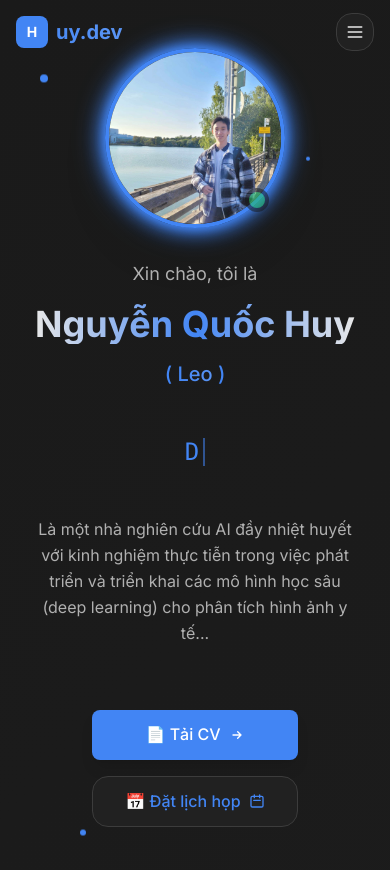
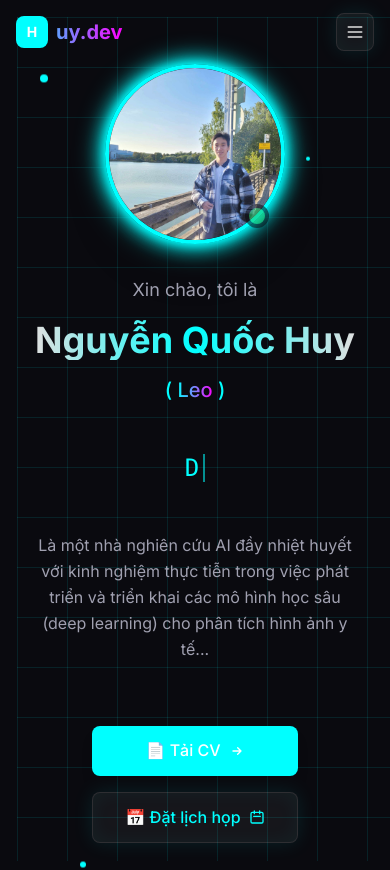
Before and after one commit to NguyenHuy190303/Portfolio, a Next.js app in the folder portfolio/: page / in a window 390 px wide. Shown: the top 870 px of the page. Built offline with nearby package versions, Linux system fonts and the light colour scheme.

Commit message:
feat: implement comprehensive cyberpunk theme with animations and effects
Complete CSS transformation from basic dark theme to cyberpunk aesthetic with neon colors, matrix rain effects, holographic animations, glassmorphism, and responsive design enhancements.

```diff
--- a/portfolio/src/app/globals.css
+++ b/portfolio/src/app/globals.css
@@ -3,67 +3,291 @@
 @tailwind utilities;
 
 :root {
-  /* Google/Obsidian inspired dark theme */
-  --background: #1a1a1a;
-  --background-secondary: #242424;
-  --background-tertiary: #2f2f2f;
-  --foreground: #e8e8e8;
-  --foreground-secondary: #b0b0b0;
-  --accent: #4285f4;
-  --accent-hover: #5a95f5;
-  --border: #3c3c3c;
-  --card-bg: rgba(36, 36, 36, 0.8);
-  --gradient-start: #1a1a1a;
-  --gradient-end: #242424;
+  /* Cyberpunk Color Palette */
+  --background: #0a0a0f;
+  --background-secondary: #121218;
+  --background-tertiary: #1a1a24;
+  --foreground: #e0e0e0;
+  --foreground-secondary: #a0a0b0;
+  --accent: #00ffff; /* Neon cyan */
+  --accent-hover: #ff00ff; /* Neon magenta */
+  --accent-secondary: #00ff41; /* Matrix green */
+  --accent-tertiary: #ff0080; /* Hot pink */
+  --border: #333344;
+  --glow-cyan: #00ffff;
+  --glow-pink: #ff00ff;
+  --glow-green: #00ff41;
+}
+
+* {
+  margin: 0;
+  padding: 0;
+  box-sizing: border-box;
+}
+
+html {
+  scroll-behavior: smooth;
 }
 
 body {
-  background: linear-gradient(135deg, var(--gradient-start) 0%, var(--gradient-end) 100%);
+  font-family: 'Inter', 'Courier New', monospace;
+  background: var(--background);
   color: var(--foreground);
-  font-family: 'Inter', 'Segoe UI', Tahoma, Geneva, Verdana, sans-serif;
-  min-height: 100vh;
   line-height: 1.6;
+  overflow-x: hidden;
 }
 
-/* Custom scrollbar */
+/* Cyberpunk Grid Background */
+body::before {
+  content: '';
+  position: fixed;
+  top: 0;
+  left: 0;
+  width: 100%;
+  height: 100%;
+  background-image:
+    linear-gradient(rgba(0, 255, 255, 0.1) 1px, transparent 1px),
+    linear-gradient(90deg, rgba(0, 255, 255, 0.1) 1px, transparent 1px);
+  background-size: 50px 50px;
+  z-index: -1;
+  animation: grid-move 20s linear infinite;
+}
+
+@keyframes grid-move {
+  0% { transform: translate(0, 0); }
+  100% { transform: translate(50px, 50px); }
+}
+
+/* Section styling */
+.section-padding {
+  padding: 4rem 1rem;
+}
+
+@media (min-width: 768px) {
+  .section-padding {
+    padding: 6rem 2rem;
+  }
+}
+
+/* Glass effect for cyberpunk */
+.glass-effect {
+  background: rgba(255, 255, 255, 0.05);
+  backdrop-filter: blur(10px);
+  border: 1px solid rgba(255, 255, 255, 0.1);
+  box-shadow:
+    0 0 20px rgba(0, 255, 255, 0.1),
+    inset 0 0 20px rgba(0, 255, 255, 0.05);
+}
+
+/* Cyberpunk Animations */
+@keyframes neon-glow {
+  0%, 100% {
+    box-shadow:
+      0 0 5px var(--glow-cyan),
+      0 0 10px var(--glow-cyan),
+      0 0 15px var(--glow-cyan);
+  }
+  50% {
+    box-shadow:
+      0 0 10px var(--glow-cyan),
+      0 0 20px var(--glow-cyan),
+      0 0 30px var(--glow-cyan);
+  }
+}
+
+@keyframes neon-flicker {
+  0%, 100% { opacity: 1; }
+  50% { opacity: 0.8; }
+  75% { opacity: 0.9; }
+}
+
+@keyframes cyber-float {
+  0%, 100% { transform: translateY(0px) rotate(0deg); }
+  33% { transform: translateY(-10px) rotate(1deg); }
+  66% { transform: translateY(5px) rotate(-1deg); }
+}
+
+@keyframes matrix-rain {
+  0% { transform: translateY(-100vh); opacity: 0; }
+  10% { opacity: 1; }
+  90% { opacity: 1; }
+  100% { transform: translateY(100vh); opacity: 0; }
+}
+
+@keyframes hologram {
+  0%, 100% {
+    transform: translateX(0px);
+    filter: hue-rotate(0deg);
+  }
+  25% {
+    transform: translateX(2px);
+    filter: hue-rotate(90deg);
+  }
+  50% {
+    transform: translateX(-1px);
+    filter: hue-rotate(180deg);
+  }
+  75% {
+    transform: translateX(1px);
+    filter: hue-rotate(270deg);
+  }
+}
+
+@keyframes fadeInUp {
+  from {
+    opacity: 0;
+    transform: translateY(30px);
+  }
+  to {
+    opacity: 1;
+    transform: translateY(0);
+  }
+}
+
+@keyframes fadeInLeft {
+  from {
+    opacity: 0;
+    transform: translateX(-30px);
+  }
+  to {
+    opacity: 1;
+    transform: translateX(0);
+  }
+}
+
+@keyframes fadeInRight {
+  from {
+    opacity: 0;
+    transform: translateX(30px);
+  }
+  to {
+    opacity: 1;
+    transform: translateX(0);
+  }
+}
+
+@keyframes scaleIn {
+  from {
+    opacity: 0;
+    transform: scale(0.5);
+  }
+  to {
+    opacity: 1;
+    transform: scale(1);
+  }
+}
+
+/* Custom utility classes */
+.hover-glow:hover {
+  animation: neon-glow 2s ease-in-out infinite;
+}
+
+.hover-lift {
+  transition: transform 0.3s ease, box-shadow 0.3s ease;
+}
+
+.hover-lift:hover {
+  transform: translateY(-10px) scale(1.05);
+  box-shadow:
+    0 20px 40px rgba(0, 255, 255, 0.3),
+    0 0 30px rgba(255, 0, 255, 0.2);
+}
+
+.hover-scale {
+  transition: transform 0.3s ease;
+}
+
+.hover-scale:hover {
+  transform: scale(1.1);
+}
+
+.cyber-text {
+  text-shadow:
+    0 0 10px var(--glow-cyan),
+    0 0 20px var(--glow-cyan),
+    0 0 30px var(--glow-cyan);
+  animation: neon-flicker 3s ease-in-out infinite;
+}
+
+.text-glow {
+  text-shadow:
+    0 0 5px currentColor,
+    0 0 10px currentColor,
+    0 0 15px currentColor,
+    0 0 20px currentColor;
+}
+
+.hologram-effect {
+  animation: hologram 4s ease-in-out infinite;
+}
+
+/* Entrance animations */
+.animate-fadeInUp {
+  animation: fadeInUp 0.8s ease-out forwards;
+}
+
+.animate-fadeInLeft {
+  animation: fadeInLeft 0.8s ease-out forwards;
+}
+
+.animate-fadeInRight {
+  animation: fadeInRight 0.8s ease-out forwards;
+}
+
+.animate-scaleIn {
+  animation: scaleIn 0.8s ease-out forwards;
+}
+
+.animate-float {
+  animation: cyber-float 6s ease-in-out infinite;
+}
+
+.animate-delay-200 { animation-delay: 0.2s; }
+.animate-delay-300 { animation-delay: 0.3s; }
+.animate-delay-400 { animation-delay: 0.4s; }
+.animate-delay-500 { animation-delay: 0.5s; }
+.animate-delay-600 { animation-delay: 0.6s; }
+.animate-delay-700 { animation-delay: 0.7s; }
+.animate-delay-800 { animation-delay: 0.8s; }
+.animate-delay-900 { animation-delay: 0.9s; }
+
+/* Scrollbar styling */
 ::-webkit-scrollbar {
   width: 8px;
 }
 
 ::-webkit-scrollbar-track {
-  background: var(--background);
+  background: var(--background-secondary);
 }
 
 ::-webkit-scrollbar-thumb {
-  background: var(--border);
+  background: linear-gradient(45deg, var(--accent), var(--accent-hover));
   border-radius: 4px;
 }
 
 ::-webkit-scrollbar-thumb:hover {
-  background: var(--accent);
+  background: linear-gradient(45deg, var(--accent-hover), var(--accent-tertiary));
 }
 
-/* Smooth transitions */
-* {
-  transition: all 0.2s ease;
+/* Selection styling */
+::selection {
+  background: rgba(0, 255, 255, 0.3);
+  color: var(--foreground);
 }
 
-/* Glass effect utility */
-.glass-effect {
-  background: var(--card-bg);
-  backdrop-filter: blur(10px);
-  border: 1px solid var(--border);
-  border-radius: 16px;
+/* Focus states */
+button:focus,
+a:focus {
+  outline: 2px solid var(--accent);
+  outline-offset: 2px;
 }
 
-/* Section styling */
-.section-padding {
-  padding: 5rem 1rem;
-}
-
-@media (max-width: 768px) {
-  .section-padding {
-    padding: 3rem 1rem;
+/* Reduced motion */
+@media (prefers-reduced-motion: reduce) {
+  * {
+    animation-duration: 0.01ms !important;
+    animation-iteration-count: 1 !important;
+    transition-duration: 0.01ms !important;
   }
 }
 
@@ -343,3 +567,223 @@ a:focus-visible {
 button, a, [role="button"] {
   cursor: pointer;
 }
+
+/* Certificate section specific styles */
+.line-clamp-2 {
+  display: -webkit-box;
+  -webkit-line-clamp: 2;
+  line-clamp: 2;
+  -webkit-box-orient: vertical;
+  overflow: hidden;
+}
+
+.line-clamp-3 {
+  display: -webkit-box;
+  -webkit-line-clamp: 3;
+  line-clamp: 3;
+  -webkit-box-orient: vertical;
+  overflow: hidden;
+}
+
+/* Enhanced glassmorphism effect */
+.glass-effect {
+  background: rgba(255, 255, 255, 0.05);
+  backdrop-filter: blur(10px);
+  border: 1px solid rgba(255, 255, 255, 0.1);
+}
+
+/* Certificate card hover effects */
+.certificate-card {
+  transition: all 0.3s cubic-bezier(0.4, 0, 0.2, 1);
+}
+
+.certificate-card:hover {
+  transform: translateY(-8px) scale(1.02);
+  filter: brightness(1.1);
+}
+
+/* Modal backdrop effect */
+.modal-backdrop {
+  backdrop-filter: blur(8px);
+  background: rgba(0, 0, 0, 0.75);
+}
+
+/* Neon border animation */
+@keyframes neon-border {
+  0%, 100% {
+    border-color: var(--accent);
+    box-shadow: 0 0 10px var(--accent);
+  }
+  50% {
+    border-color: var(--accent-tertiary);
+    box-shadow: 0 0 20px var(--accent-tertiary);
+  }
+}
+
+.neon-border-animate {
+  animation: neon-border 2s ease-in-out infinite;
+}
+
+/* Shimmer loading effect */
+@keyframes shimmer {
+  0% {
+    background-position: -200px 0;
+  }
+  100% {
+    background-position: calc(200px + 100%) 0;
+  }
+}
+
+.shimmer {
+  background-image: linear-gradient(
+    90deg,
+    transparent,
+    rgba(255, 255, 255, 0.1),
+    transparent
+  );
+  background-size: 200px 100%;
+  background-repeat: no-repeat;
+  animation: shimmer 1.5s infinite;
+}
+
+/* Enhanced focus styles for certificates */
+.certificate-focus:focus-visible {
+  outline: 3px solid var(--accent);
+  outline-offset: 4px;
+  border-radius: 12px;
+}
+
+/* Language switcher styles */
+.language-button {
+  transition: all 0.3s ease;
+  position: relative;
+  overflow: hidden;
+}
+
+.language-button::before {
+  content: '';
+  position: absolute;
+  inset: 0;
+  background: linear-gradient(45deg, transparent, var(--accent), transparent);
+  opacity: 0;
+  transition: opacity 0.3s ease;
+}
+
+.language-button:hover::before {
+  opacity: 0.1;
+}
+
+/* Certificate category pills */
+.category-pill {
+  position: relative;
+  overflow: hidden;
+  transition: all 0.3s ease;
+}
+
+.category-pill::before {
+  content: '';
+  position: absolute;
+  inset: 0;
+  background: linear-gradient(45deg, var(--accent), var(--accent-tertiary));
+  opacity: 0;
+  transition: opacity 0.3s ease;
+}
+
+.category-pill:hover::before {
+  opacity: 0.1;
+}
+
+.category-pill.active::before {
+  opacity: 0.2;
+}
+
+/* Responsive grid improvements */
+@media (max-width: 768px) {
+  .certificate-card {
+    transform: none;
+  }
+
+  .certificate-card:hover {
+    transform: scale(1.02);
+  }
+}
+
+/* High contrast mode support */
+@media (prefers-contrast: high) {
+  .certificate-card {
+    border-width: 2px;
+  }
+
+  .category-pill {
+    border-width: 2px;
+  }
+}
+
+/* Print styles for certificates */
+@media print {
+  .certificate-card {
+    break-inside: avoid;
+    box-shadow: none;
+    border: 1px solid #333;
+  }
+
+  .modal-backdrop,
+  .language-button,
+  .category-pill {
+    display: none;
+  }
+}
+
+/* Scroll to top button positioning */
+.scroll-to-top {
+  position: fixed;
+  right: 2rem;
+  bottom: 2rem;
+  z-index: 40;
+}
+
+/* Ensure scroll indicator doesn't interfere with content */
+@media (max-width: 768px) {
+  .scroll-indicator {
+    right: 1rem;
+  }
+
+  .scroll-to-top {
+    right: 1rem;
+    bottom: 1rem;
+  }
+}
+
+/* Smooth scroll behavior for all browsers */
+@supports (scroll-behavior: smooth) {
+  html {
+    scroll-behavior: smooth;
+  }
+}
+
+/* Ensure fixed elements stay on screen during scroll */
+.fixed-scroll-element {
+  position: fixed;
+  transform: translateZ(0); /* Enable hardware acceleration */
+  backface-visibility: hidden;
+}
+
+/* Language switcher improvements */
+.language-dropdown {
+  backdrop-filter: blur(12px);
+  background: rgba(18, 18, 24, 0.95);
+  border: 1px solid rgba(0, 255, 255, 0.2);
+}
+
+/* Enhanced hover effects for scroll elements */
+.scroll-button:hover {
+  box-shadow:
+    0 0 20px rgba(0, 255, 255, 0.3),
+    0 0 40px rgba(0, 255, 255, 0.1),
+    0 8px 32px rgba(0, 0, 0, 0.3);
+}
+
+/* Prevent layout shift */
+.prevent-layout-shift {
+  contain: layout style paint;
+}
```
